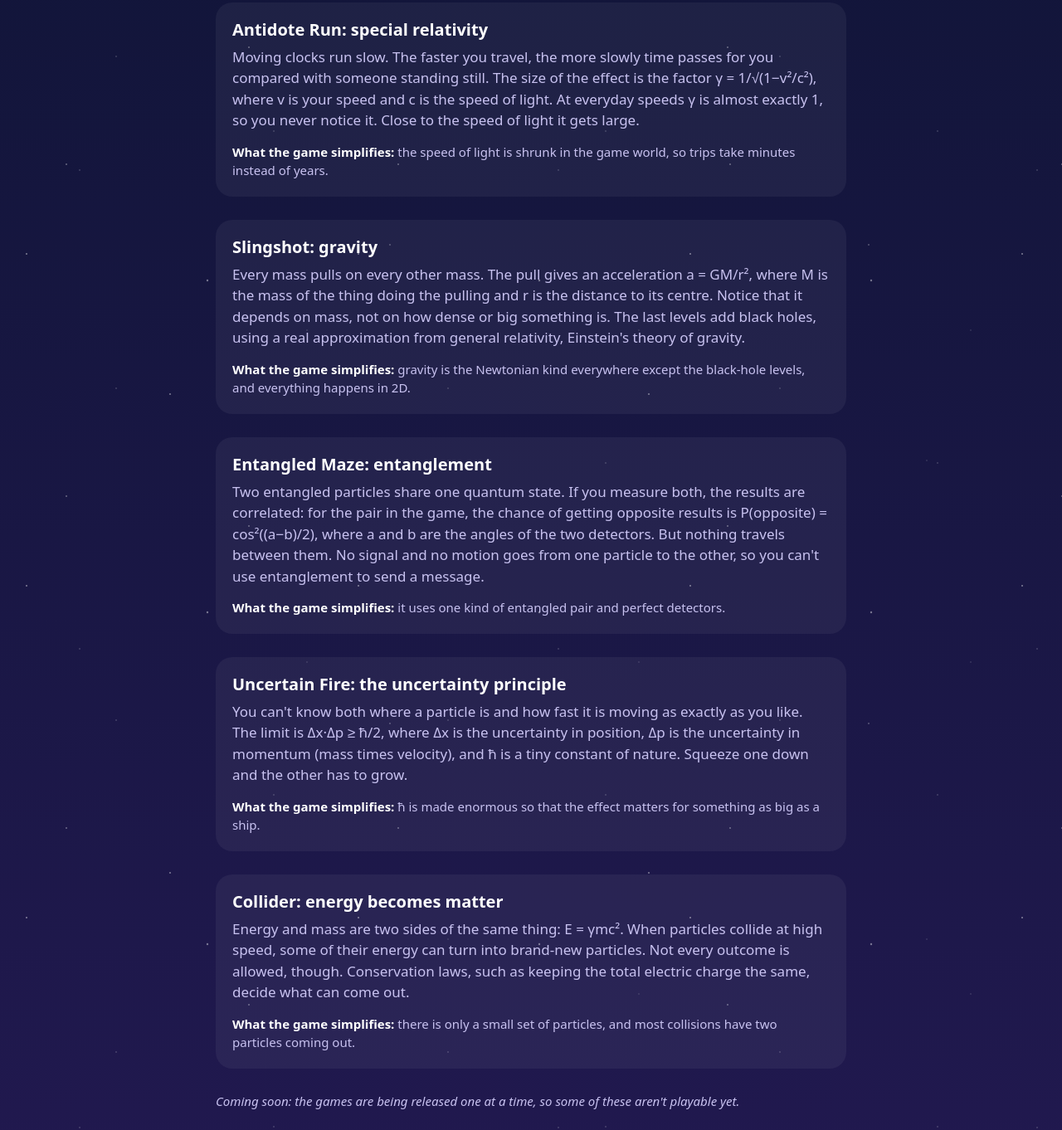
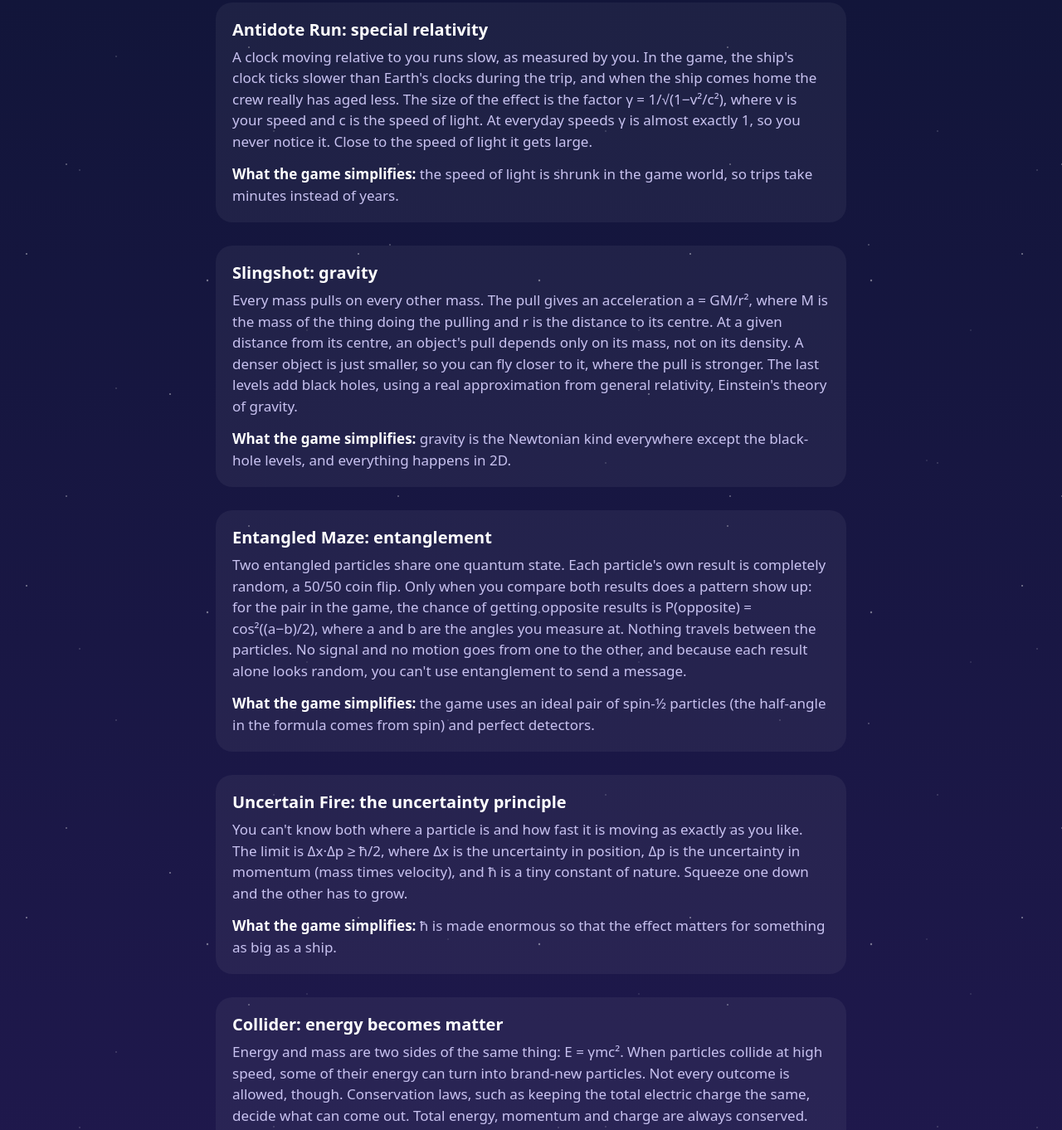
Before and after one commit to msaad2008/thought-experiments, a website built with Vite: page about/index.html in a window 1280 px wide. Shown: the part 542-1904 px from the top of the page at 83% size. Built offline with nearby package versions, Linux system fonts and the light colour scheme.

Commit message:
fix: about page text size and physics wording

```diff
--- a/about/index.html
+++ b/about/index.html
@@ -42,8 +42,8 @@
         <article class="idea">
           <h3>Antidote Run: special relativity</h3>
           <p>
-            Moving clocks run slow. The faster you travel, the more slowly time passes for you compared with
-            someone standing still. The size of the effect is the factor γ = 1/√(1−v²/c²), where v is your speed
+            A clock moving relative to you runs slow, as measured by you. In the game, the ship's clock ticks slower
+            than Earth's clocks during the trip, and when the ship comes home the crew really has aged less. The size of the effect is the factor γ = 1/√(1−v²/c²), where v is your speed
             and c is the speed of light. At everyday speeds γ is almost exactly 1, so you never notice it. Close to
             the speed of light it gets large.
           </p>
@@ -54,8 +54,9 @@
           <h3>Slingshot: gravity</h3>
           <p>
             Every mass pulls on every other mass. The pull gives an acceleration a = GM/r², where M is the mass of
-            the thing doing the pulling and r is the distance to its centre. Notice that it depends on mass, not on
-            how dense or big something is. The last levels add black holes, using a real approximation from
+            the thing doing the pulling and r is the distance to its centre. At a given distance from its centre, an
+            object's pull depends only on its mass, not on its density. A denser object is just smaller, so you can
+            fly closer to it, where the pull is stronger. The last levels add black holes, using a real approximation from
             general relativity, Einstein's theory of gravity.
           </p>
           <p class="simp"><strong>What the game simplifies:</strong> gravity is the Newtonian kind everywhere except the black-hole levels, and everything happens in 2D.</p>
@@ -64,12 +65,13 @@
         <article class="idea">
           <h3>Entangled Maze: entanglement</h3>
           <p>
-            Two entangled particles share one quantum state. If you measure both, the results are correlated: for
-            the pair in the game, the chance of getting opposite results is P(opposite) = cos²((a−b)/2), where a
-            and b are the angles of the two detectors. But nothing travels between them. No signal and no motion
-            goes from one particle to the other, so you can't use entanglement to send a message.
+            Two entangled particles share one quantum state. Each particle's own result is completely random, a
+            50/50 coin flip. Only when you compare both results does a pattern show up: for the pair in the game,
+            the chance of getting opposite results is P(opposite) = cos²((a−b)/2), where a and b are the angles
+            you measure at. Nothing travels between the particles. No signal and no motion goes from one to the
+            other, and because each result alone looks random, you can't use entanglement to send a message.
           </p>
-          <p class="simp"><strong>What the game simplifies:</strong> it uses one kind of entangled pair and perfect detectors.</p>
+          <p class="simp"><strong>What the game simplifies:</strong> the game uses an ideal pair of spin-½ particles (the half-angle in the formula comes from spin) and perfect detectors.</p>
         </article>
 
         <article class="idea">
@@ -87,7 +89,7 @@
           <p>
             Energy and mass are two sides of the same thing: E = γmc². When particles collide at high speed, some of
             their energy can turn into brand-new particles. Not every outcome is allowed, though. Conservation laws,
-            such as keeping the total electric charge the same, decide what can come out.
+            such as keeping the total electric charge the same, decide what can come out. Total energy, momentum and charge are always conserved.
           </p>
           <p class="simp"><strong>What the game simplifies:</strong> there is only a small set of particles, and most collisions have two particles coming out.</p>
         </article>
@@ -118,11 +120,16 @@
         </ul>
       </section>
 
-      <section aria-labelledby="made">
-        <h2 id="made">Made by Muhammad Saad Ahmad</h2>
+      <section aria-labelledby="progress">
+        <h2 id="progress">Your progress</h2>
         <p>Your progress is saved only in this browser. If you'd like to start over, you can clear it here.</p>
         <button type="button" class="reset" id="reset">Reset my progress</button>
         <p class="status" id="reset-status" role="status"></p>
+      </section>
+
+      <section aria-labelledby="made">
+        <h2 id="made">Made by</h2>
+        <p>Muhammad Saad Ahmad</p>
       </section>
     </main>
 
--- a/src/styles/pages.css
+++ b/src/styles/pages.css
@@ -60,7 +60,7 @@
 }
 
 .simp {
-  font-size: 15px;
+  font-size: 17px;
 }
 
 .simp strong {
@@ -68,7 +68,7 @@
 }
 
 .soon {
-  font-size: 15px;
+  font-size: 17px;
   font-style: italic;
 }
 
```
